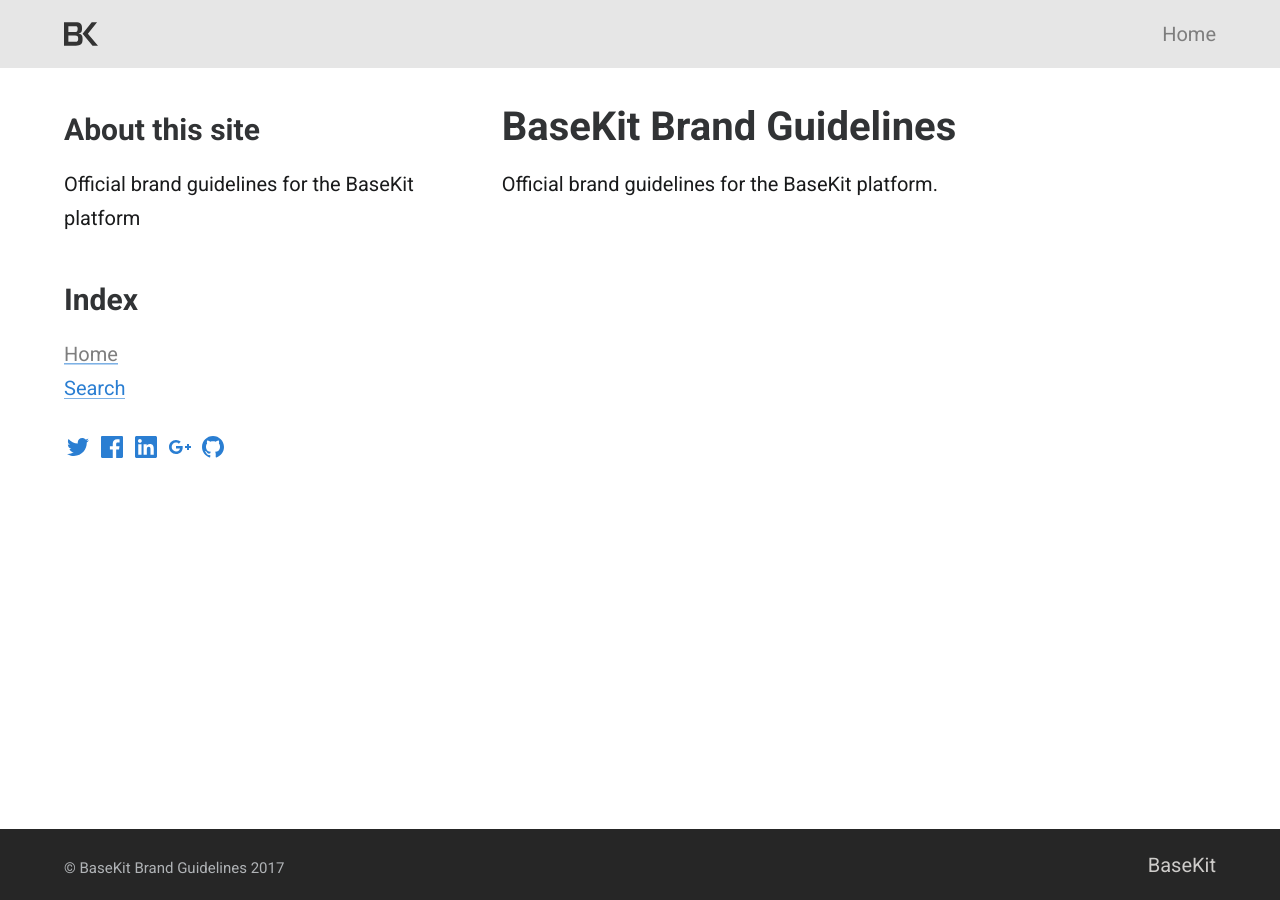
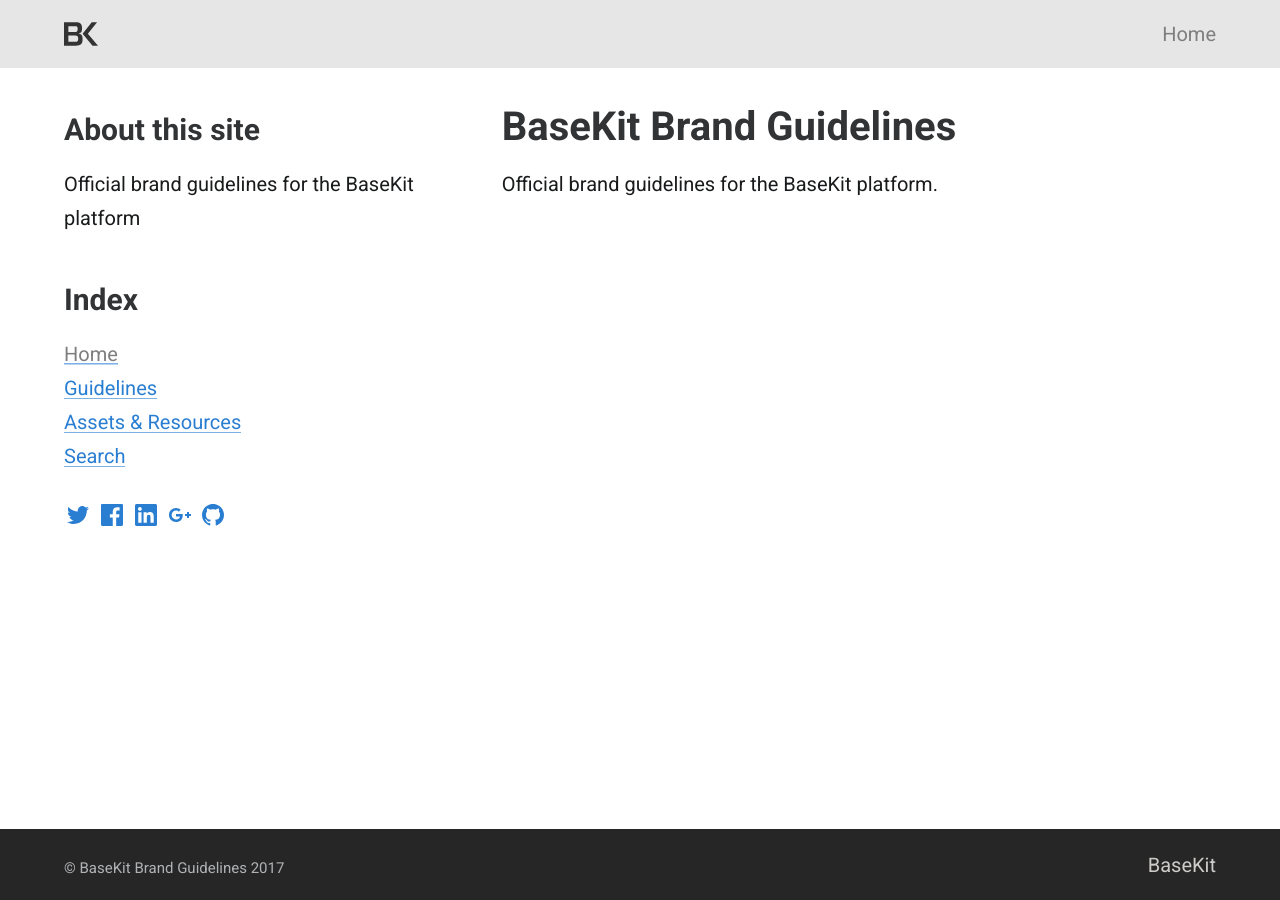
Before and after one commit to basekit/basekitbrand.com, a Jekyll site: the page built from index.md, in a window 1280 px wide. Built offline with Jekyll 4.4.1, drawn with Linux system fonts in a browser that asks for light colours.

Commit message:
Updated Config

```diff
--- a/_config.yml
+++ b/_config.yml
@@ -61,6 +61,8 @@ navigation_header:
   Home: "/"
 navigation_aside:
   Home: "/"
+  Guidelines: "/guidelines/"
+  Assets & Resources: "/assets-and-resources/"
   Search: "/search/"
 navigation_footer:
   BaseKit: http://basekit.com
```
